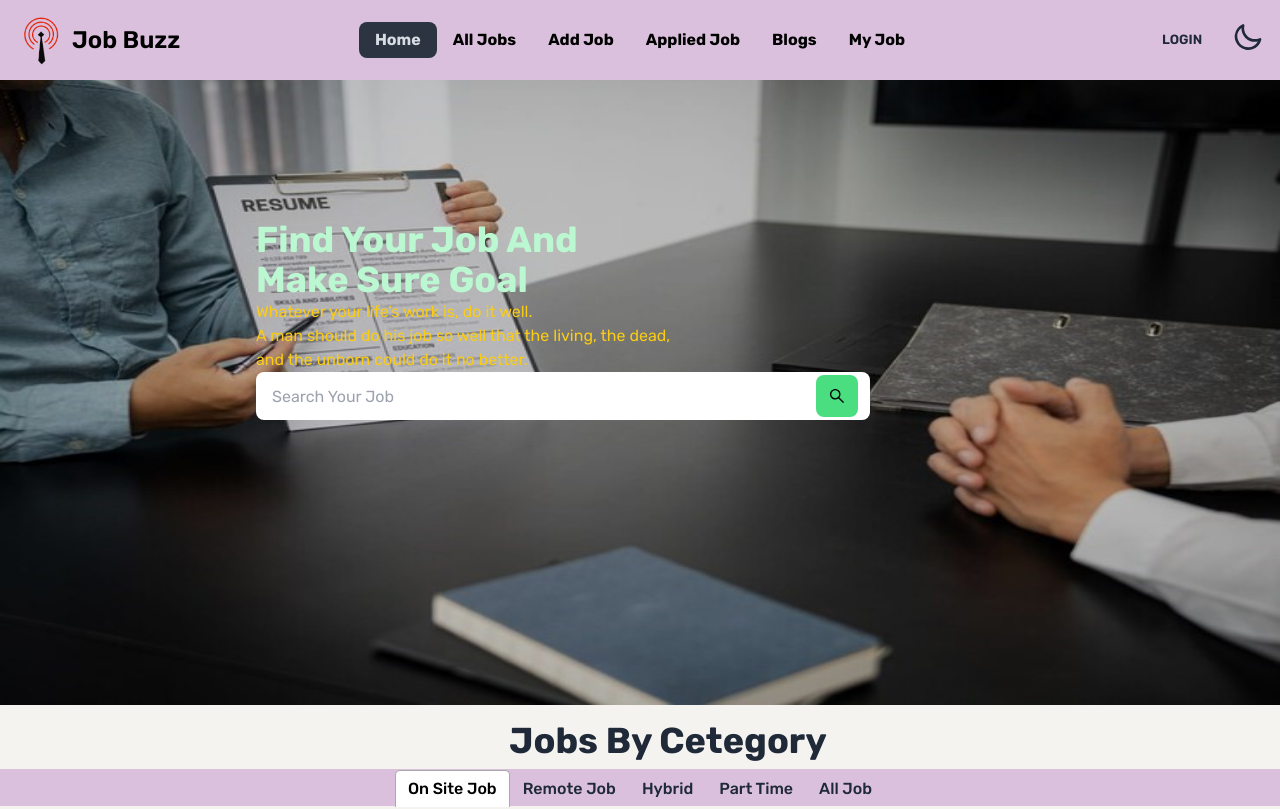
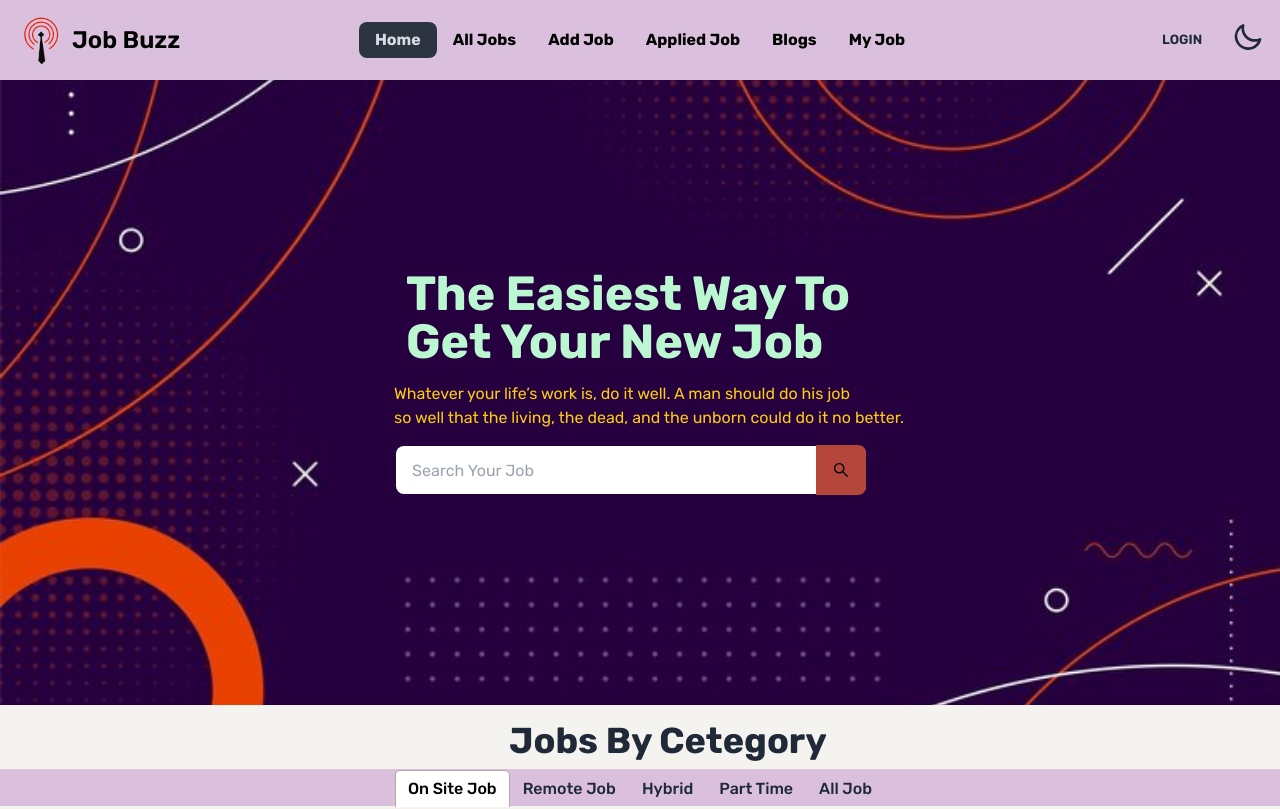
Before and after one commit to Rejuwan12/job-buzz-projects, a React (Vite) app: page / in a window 1280 px wide. Shown: the top 809 px of the page. Built offline with nearby package versions, Linux system fonts and the light colour scheme; no server answers.

Commit message:
finally redme file fully added and mobile response totally complate

```diff
--- a/src/Components/Home/Banner/Banner.jsx
+++ b/src/Components/Home/Banner/Banner.jsx
@@ -1,20 +1,20 @@
-import banner from '../../../../images/banner.jpg'
+import banner from '../../../../images/bannerr.jpg'
 import { AiOutlineSearch } from "react-icons/ai";
 const Banner = () => {
     return (
        <div className='space-x-14'>
          <div className='relative'>
-            <img src={banner} className='w-full h-[250px] lg:h-[625px]' alt="" />
+            <img src={banner} className='w-full h-[250px] object-cover lg:h-[625px]' alt="" />
         </div>
-        <div className='absolute top-[220px] text-white'>
-            <h1 className='text-4xl text-green-200  font-bold flex ml-[200px] '>Find Your Job
-             And  <br /> Make Sure Goal</h1>
-            <p className='ml-[200px] font-normal text-yellow-400' > Whatever your life’s work is, do it well. <br /> A man should do his job so well that the living, the dead, <br /> and the unborn could do it no better.</p>
+        <div className='absolute lg:top-[270px] top-[120px] text-white'>
+            <h1 className='lg:text-5xl text-2xl ml-4  top-8 text-green-200 font-bold flex lg:ml-[350px] '>The Easiest Way To <br /> Get Your New Job
+            </h1>
+            <p className='lg:ml-[330px] lg:mt-2  lg:mb-2 p-2 font-normal text-yellow-400' > Whatever your life’s work is, do it well.  A man should do his job <br /> so well that the living, the dead, and the unborn could do it no better.</p>
             <div>
             <form>
-            <input type="text" placeholder='Search Your Job' className="input border-none w-full ml-[200px] relative text-black  " />
+            <input type="text" placeholder='Search Your Job' className="input border-none lg:w-[470px] lg:ml-[340px] relative text-black  " />
             <div>
-                <button type='submit' className='ml-[760px] text-lg p-3 rounded-lg bg-green-400 absolute text-black -mt-[45px]'><AiOutlineSearch/></button>
+                <button type='submit' className='lg:ml-[760px] ml-[200px] -mt-[48px] text-lg p-[14px] lg:p-[16px] rounded-r-lg bg-[#b5463c]  absolute text-black lg:-mt-[49px]'><AiOutlineSearch/></button>
             </div>
             </form>
             </div>
--- a/src/Pages/Error/Error.jsx
+++ b/src/Pages/Error/Error.jsx
@@ -1,9 +1,14 @@
+import { Link } from 'react-router-dom';
 import error from '../../../images/404.jpg'
 
 const Error = () => {
     return (
         <div>
-            <img className='lg:min-h-screen p-8' src={error} alt="" />
+
+            <img className='lg:min-h-screen min-h-screen  w-full p-8' src={error} alt="" />
+            <div>
+            <Link to="/"><button className='btn btn-secondary ml-[140px] lg:ml-[690px]'> Go Home</button></Link>
+            </div>
         </div>
     );
 };
--- a/src/Pages/JobDetails/JobDetails.jsx
+++ b/src/Pages/JobDetails/JobDetails.jsx
@@ -23,7 +23,7 @@ const JobDetails = () => {
       </Helmet>
          <div className="card card-compact   bg-base-100 border">
   <div className="card-body">
-  <figure><img src={img_url} className="w-full h-[420px] object-cover" alt="Shoes" /></figure>
+  <figure><img src={img_url} className="w-full h-[520px] sm:object-cover p-8 " alt="Shoes" /></figure>
     <h2 className="card-title">Job Title: {Job_Title}</h2>
     <p>Post By: {posted_the_job}</p>
     <p>Salary Range: {Salary_range} Per Year</p>
```
Also changed, not shown: images/bannerr.jpg (added), 1 other file (tests, documents, lock files or other folders).
